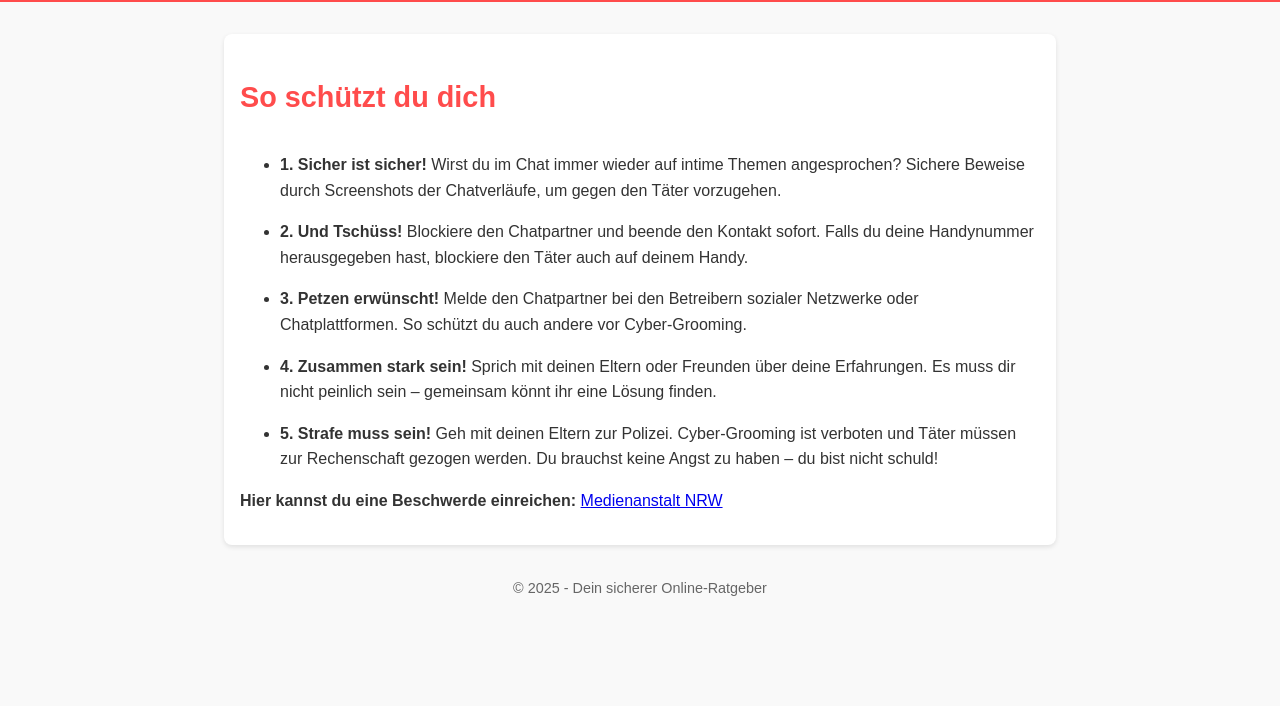
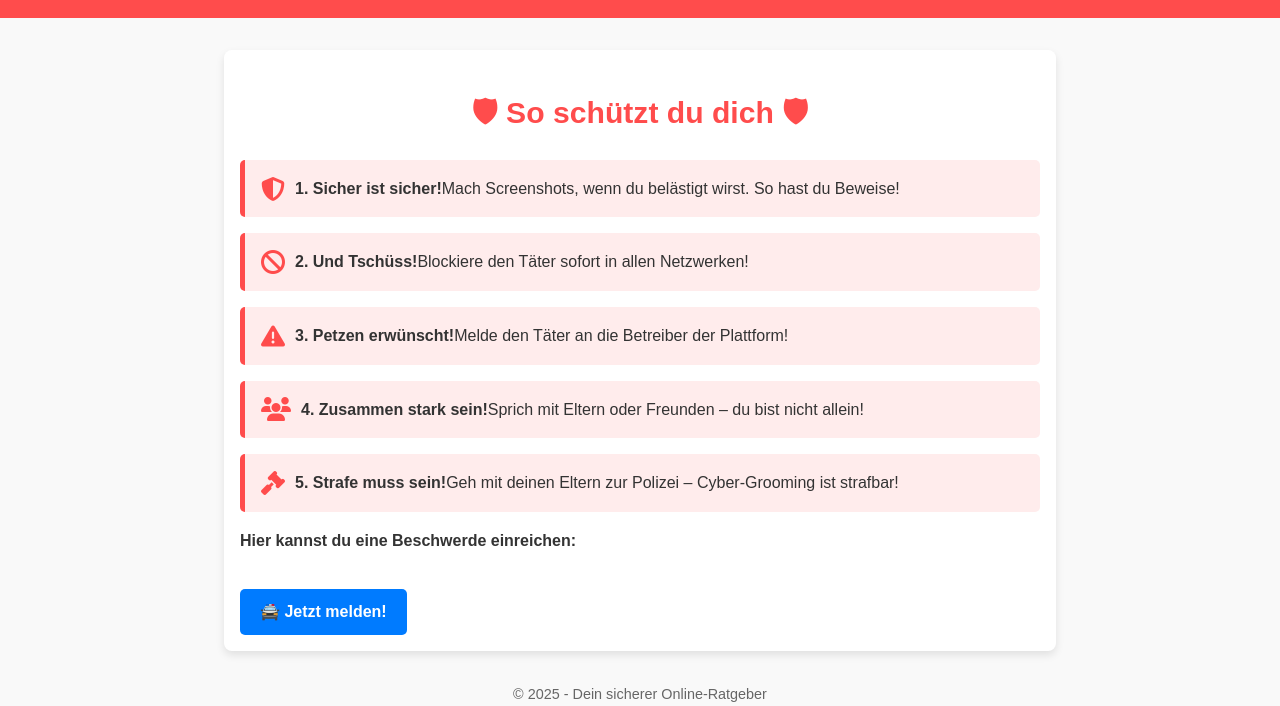
Before and after one commit to oguzcano/oguzcano.github.io, a plain HTML site: page cybergrooming.html in a window 1280 px wide. Shown: the part 94-800 px from the top of the page. Drawn offline with Linux system fonts and the light colour scheme.

Commit message:
Update cybergrooming.html

```diff
--- a/cybergrooming.html
+++ b/cybergrooming.html
@@ -5,6 +5,7 @@
     <meta name="viewport" content="width=device-width, initial-scale=1.0">
     <title>Raus aus dem Cyber-Grooming</title>
     <style>
+        /* Allgemeines Styling */
         body {
             font-family: Arial, sans-serif;
             line-height: 1.6;
@@ -17,7 +18,8 @@
             background-color: #ff4c4c;
             color: #fff;
             text-align: center;
-            padding: 1rem 0;
+            padding: 1.5rem 0;
+            animation: fadeIn 1.5s ease-in-out;
         }
         header h1 {
             margin: 0;
@@ -28,21 +30,55 @@
             margin: 2rem auto;
             padding: 1rem;
             background: #fff;
-            box-shadow: 0 2px 5px rgba(0, 0, 0, 0.1);
+            box-shadow: 0 4px 8px rgba(0, 0, 0, 0.1);
             border-radius: 8px;
+            opacity: 0;
+            animation: slideUp 1.5s ease-in-out forwards;
         }
         .container h2 {
             font-size: 1.8rem;
             color: #ff4c4c;
-        }
-        .container p {
-            margin: 1rem 0;
+            text-align: center;
+            animation: pulse 1.5s infinite alternate;
         }
         .tips {
-            margin-top: 2rem;
+            list-style: none;
+            padding: 0;
         }
         .tips li {
+            background: #ffecec;
             margin: 1rem 0;
+            padding: 1rem;
+            border-left: 5px solid #ff4c4c;
+            border-radius: 5px;
+            display: flex;
+            align-items: center;
+            transition: transform 0.3s ease, box-shadow 0.3s ease;
+        }
+        .tips li:hover {
+            transform: translateX(5px);
+            box-shadow: 0 4px 8px rgba(0, 0, 0, 0.2);
+        }
+        .tips li i {
+            font-size: 1.5rem;
+            margin-right: 10px;
+            color: #ff4c4c;
+        }
+        .button {
+            display: inline-block;
+            padding: 10px 20px;
+            background: #007bff;
+            color: white;
+            text-decoration: none;
+            font-weight: bold;
+            border-radius: 5px;
+            text-align: center;
+            margin-top: 20px;
+            transition: transform 0.2s ease-in-out;
+        }
+        .button:hover {
+            background: #0056b3;
+            transform: scale(1.1);
         }
         footer {
             text-align: center;
@@ -50,23 +86,42 @@
             font-size: 0.9rem;
             color: #666;
         }
+
+        /* Animationen */
+        @keyframes fadeIn {
+            from { opacity: 0; }
+            to { opacity: 1; }
+        }
+        @keyframes slideUp {
+            from { opacity: 0; transform: translateY(20px); }
+            to { opacity: 1; transform: translateY(0); }
+        }
+        @keyframes pulse {
+            from { transform: scale(1); }
+            to { transform: scale(1.05); }
+        }
     </style>
+    <script src="https://kit.fontawesome.com/a076d05399.js" crossorigin="anonymous"></script>
 </head>
 <body>
     <header>
-        <h1>Mittendrin? Raus aus dem Cyber-Grooming!</h1>
+        <h1>🚨 Mittendrin? Raus aus dem Cyber-Grooming! 🚨</h1>
     </header>
+
     <div class="container">
-        <h2>So schützt du dich</h2>
+        <h2>🛡 So schützt du dich 🛡</h2>
         <ul class="tips">
-            <li><strong>1. Sicher ist sicher!</strong> Wirst du im Chat immer wieder auf intime Themen angesprochen? Sichere Beweise durch Screenshots der Chatverläufe, um gegen den Täter vorzugehen.</li>
-            <li><strong>2. Und Tschüss!</strong> Blockiere den Chatpartner und beende den Kontakt sofort. Falls du deine Handynummer herausgegeben hast, blockiere den Täter auch auf deinem Handy.</li>
-            <li><strong>3. Petzen erwünscht!</strong> Melde den Chatpartner bei den Betreibern sozialer Netzwerke oder Chatplattformen. So schützt du auch andere vor Cyber-Grooming.</li>
-            <li><strong>4. Zusammen stark sein!</strong> Sprich mit deinen Eltern oder Freunden über deine Erfahrungen. Es muss dir nicht peinlich sein – gemeinsam könnt ihr eine Lösung finden.</li>
-            <li><strong>5. Strafe muss sein!</strong> Geh mit deinen Eltern zur Polizei. Cyber-Grooming ist verboten und Täter müssen zur Rechenschaft gezogen werden. Du brauchst keine Angst zu haben – du bist nicht schuld!</li>
+            <li><i class="fas fa-shield-alt"></i> <strong>1. Sicher ist sicher!</strong> Mach Screenshots, wenn du belästigt wirst. So hast du Beweise!</li>
+            <li><i class="fas fa-ban"></i> <strong>2. Und Tschüss!</strong> Blockiere den Täter sofort in allen Netzwerken!</li>
+            <li><i class="fas fa-exclamation-triangle"></i> <strong>3. Petzen erwünscht!</strong> Melde den Täter an die Betreiber der Plattform!</li>
+            <li><i class="fas fa-users"></i> <strong>4. Zusammen stark sein!</strong> Sprich mit Eltern oder Freunden – du bist nicht allein!</li>
+            <li><i class="fas fa-gavel"></i> <strong>5. Strafe muss sein!</strong> Geh mit deinen Eltern zur Polizei – Cyber-Grooming ist strafbar!</li>
         </ul>
-        <p><strong>Hier kannst du eine Beschwerde einreichen:</strong> <a href="https://www.medienanstalt-nrw.de/zum-nachlesen/recht-und-aufsicht/beschwerde.html#cybergrooming" target="_blank">Medienanstalt NRW</a></p>
+
+        <p><strong>Hier kannst du eine Beschwerde einreichen:</strong></p>
+        <a class="button" href="https://www.medienanstalt-nrw.de/zum-nachlesen/recht-und-aufsicht/beschwerde.html#cybergrooming" target="_blank">🚔 Jetzt melden!</a>
     </div>
+
     <footer>
         © 2025 - Dein sicherer Online-Ratgeber
     </footer>
```
